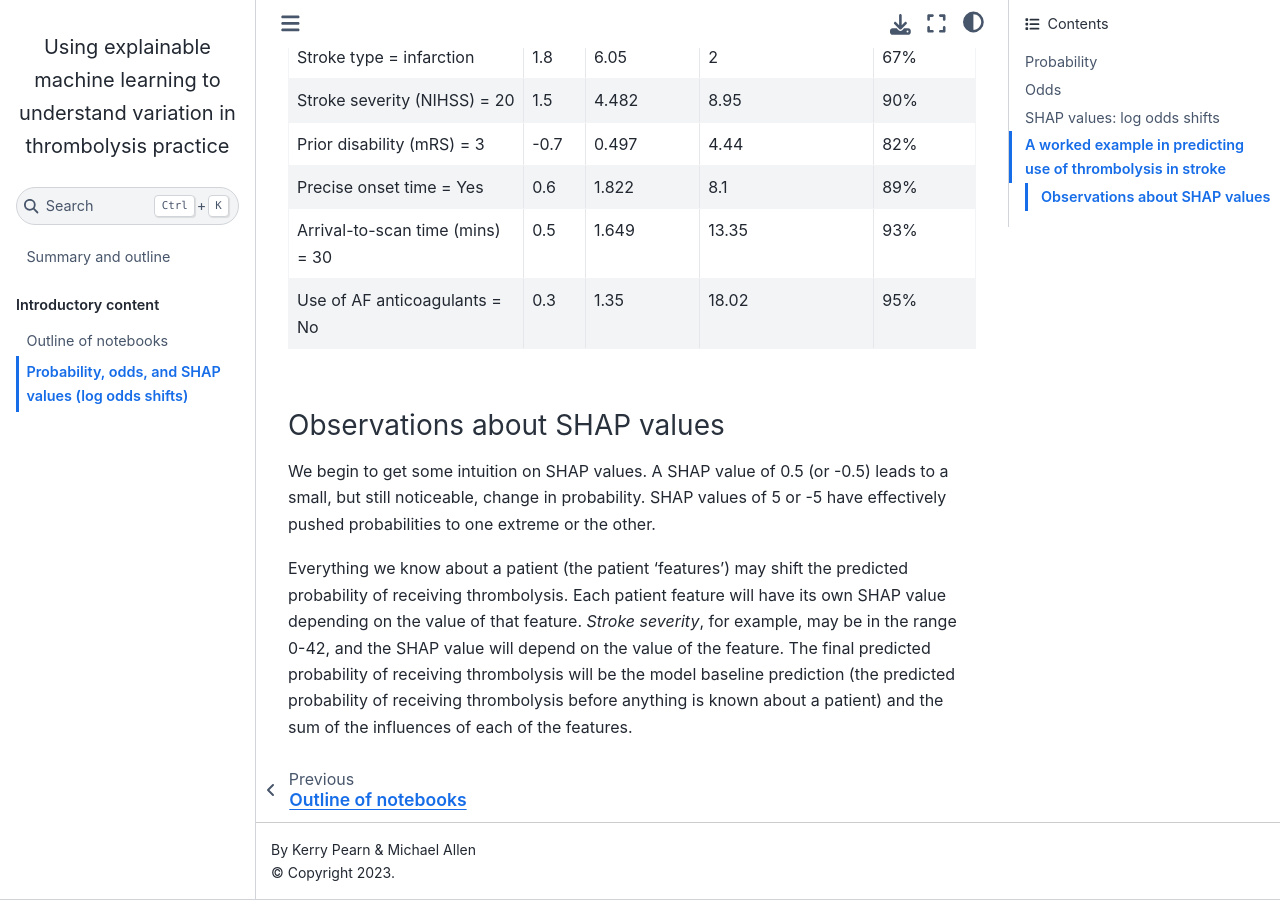
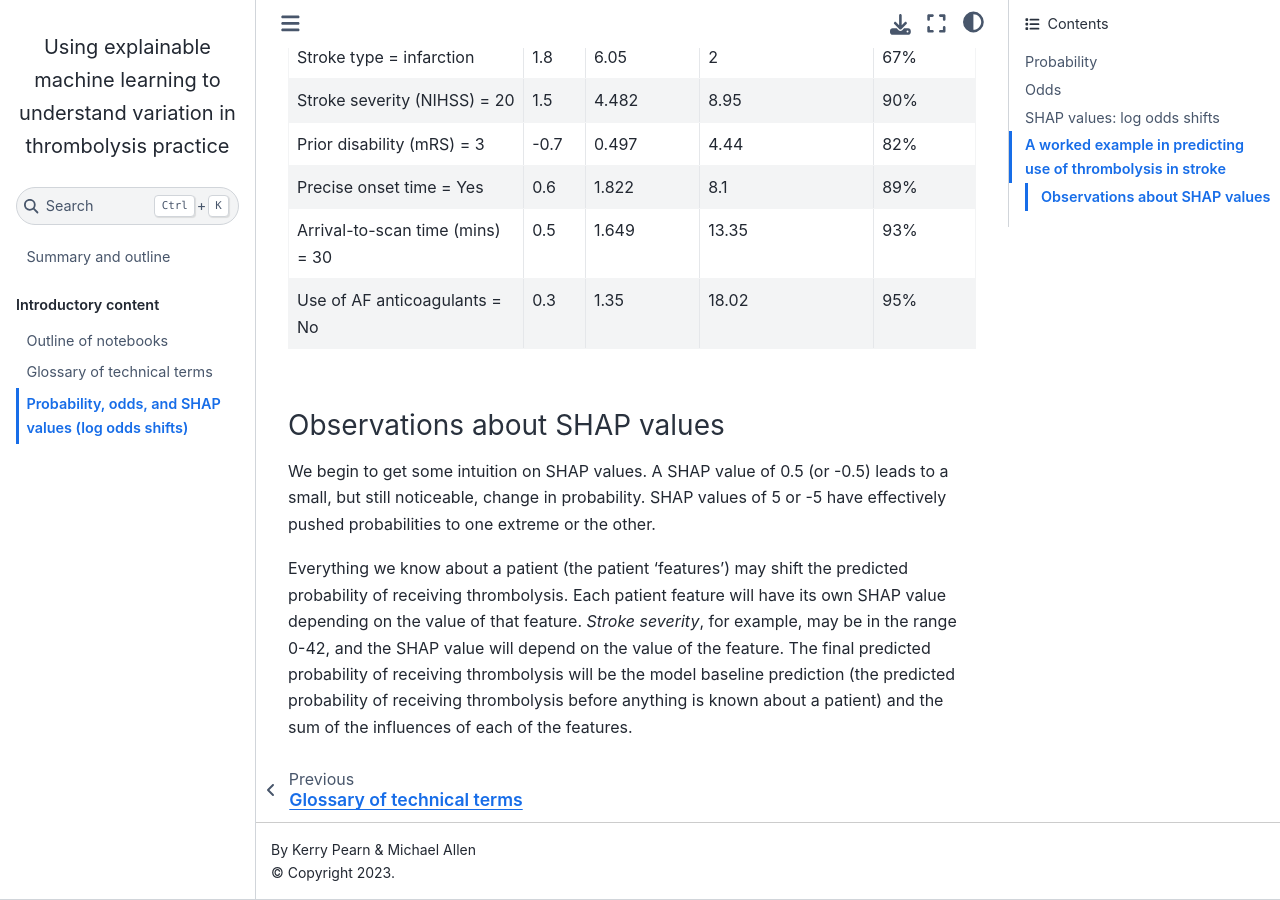
Before and after one commit to samuel-book/samuel_shap_paper_1, a Jupyter Book: the page built from introduction/odds_prob.md, in a window 1280 px wide and 900 px high, scrolled down 3815 px. Built offline with Jupyter Book 1.0.4 settings and Sphinx 7.4.7 and the Sphinx Book theme 1.1.4, drawn with Linux system fonts in a browser that asks for light colours; pages that are not in the unit, such as notebooks, are missing from menus; some of the changed lines change nothing that is shown.

Commit message:
Update toc

```diff
--- a/_toc.yml
+++ b/_toc.yml
@@ -3,11 +3,11 @@
 parts:
 - caption: Introductory content
   chapters:
-  - file: xgb_with_feature_selection/outline
-  - file: glossary
+  - file: key_notebooks/outline
+  - file: introduction/glossary
   - file: introduction/odds_prob
-  - file: shap_worked_example
-  - file: xgb_with_feature_selection/90_shap_interactions_on_titanic
+  - file: introduction/shap_worked_example
+  - file: key_notebooks/90_shap_interactions_on_titanic
 - caption: Predicting thrombolysis use and explaining the predictions with Shap
   chapters:
   - file: xgb_with_feature_selection/01_xgb_combined_fit_feature_selection
@@ -23,4 +23,4 @@
   - file: xgb_with_feature_selection/09_plot_thrombolysis_at_high_vs_low_thrombolysing_units
 - caption: Appendix
   chapters:
-  - file: xgb_with_feature_selection/91_learning_rate_optimisation
+  - file: key_notebooks/91_learning_rate_optimisation
```
